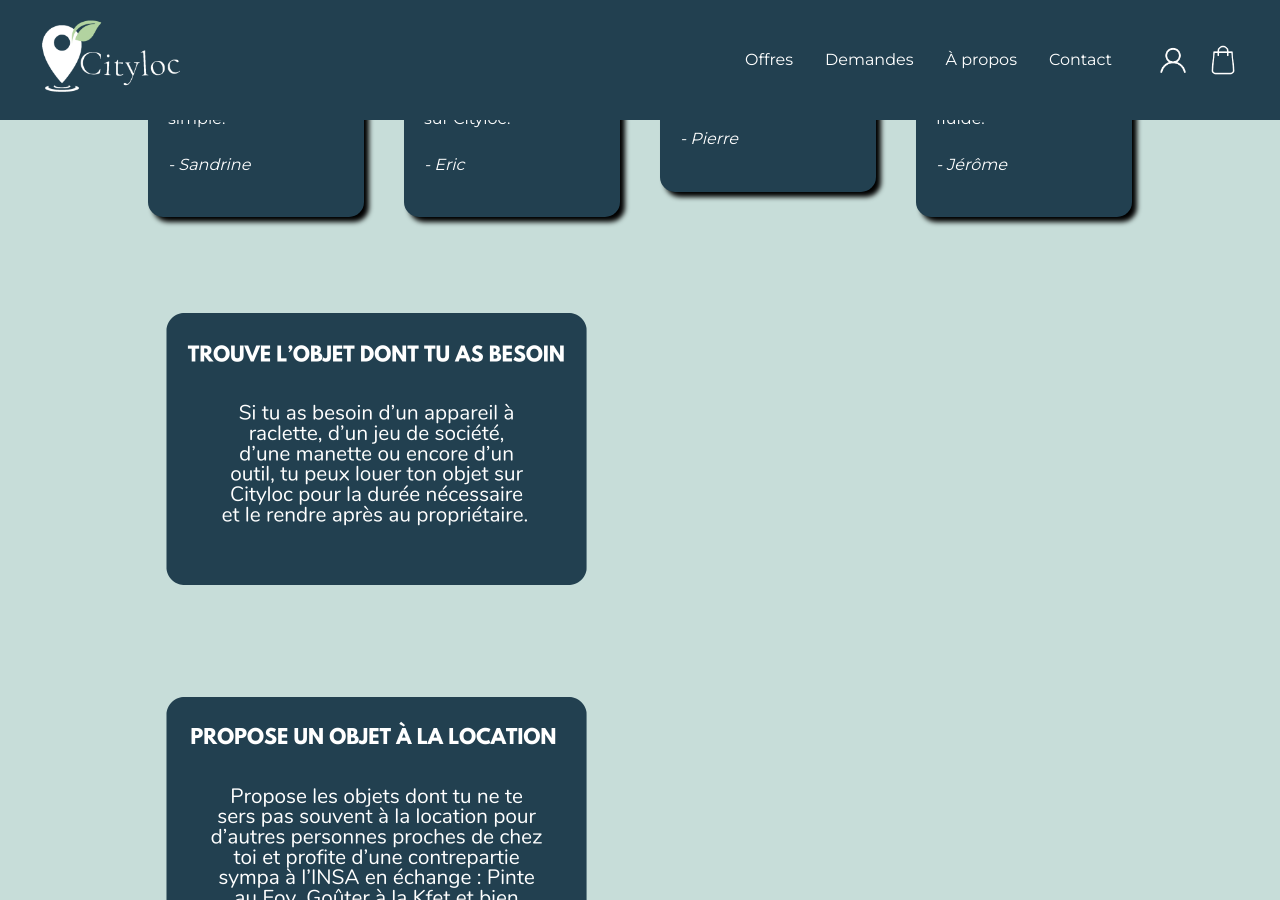
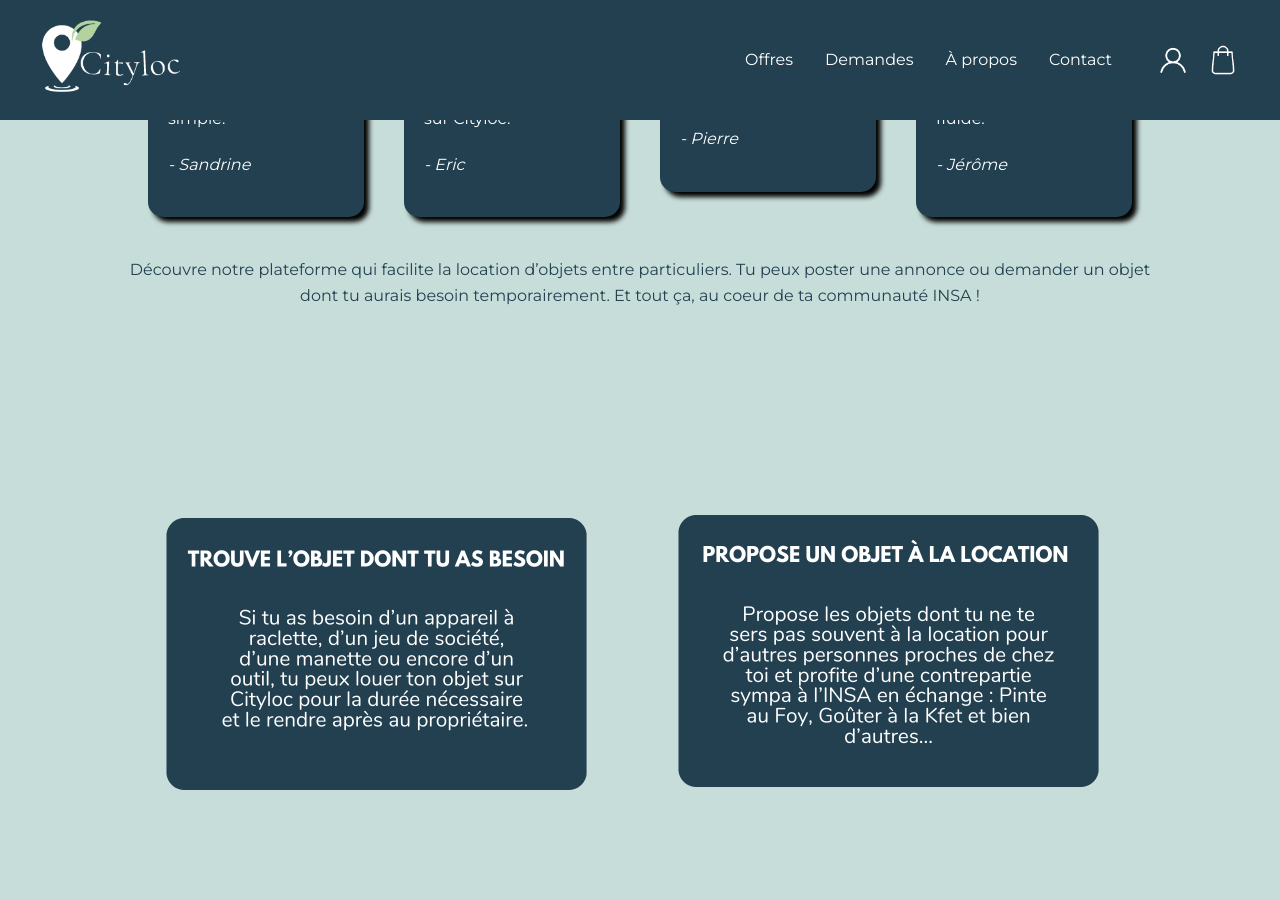
Before and after one commit to Cityloc/cityloc, a Jekyll site: the page built from index.html, in a window 1280 px wide and 900 px high, scrolled down 467 px. Built offline with Jekyll 4.4.1, drawn with Linux system fonts in a browser that asks for light colours.

Commit message:
Update index.html

```diff
--- a/index.html
+++ b/index.html
@@ -146,7 +146,7 @@ title: Cityloc
 
 <!-- OBJECTIFS -->
 
-<p style="text-align: center; font-size: 16px; color: #224050;>Découvre notre plateforme qui facilite la location d’objets entre particuliers. Tu peux poster une annonce ou demander un objet dont tu aurais besoin temporairement. Et tout ça, au coeur de ta communauté INSA !</p>
+<p style="text-align: center; font-size: 16px; color: #224050;">Découvre notre plateforme qui facilite la location d’objets entre particuliers. Tu peux poster une annonce ou demander un objet dont tu aurais besoin temporairement. Et tout ça, au coeur de ta communauté INSA !</p>
 <div class="container-gd">
 	<div class="bloc-un-dg">
 		<img class="flex-fix" src="imgs/Trouve objet.png" alt="Objectifs 1">
```
